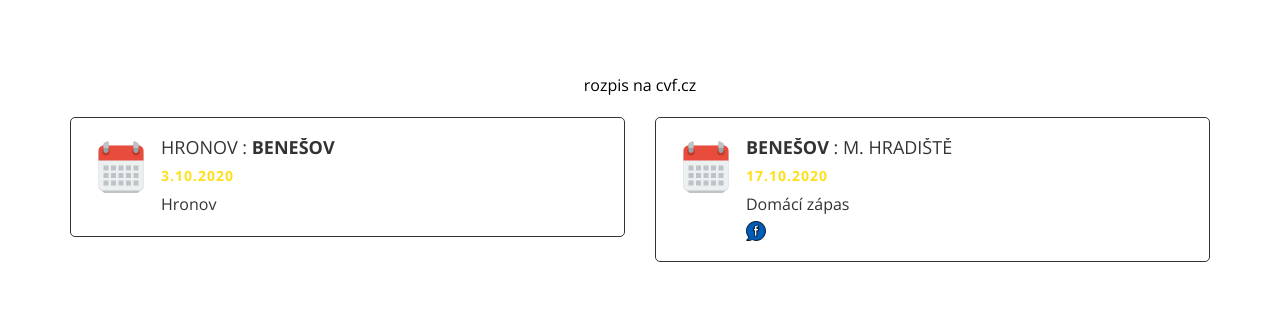
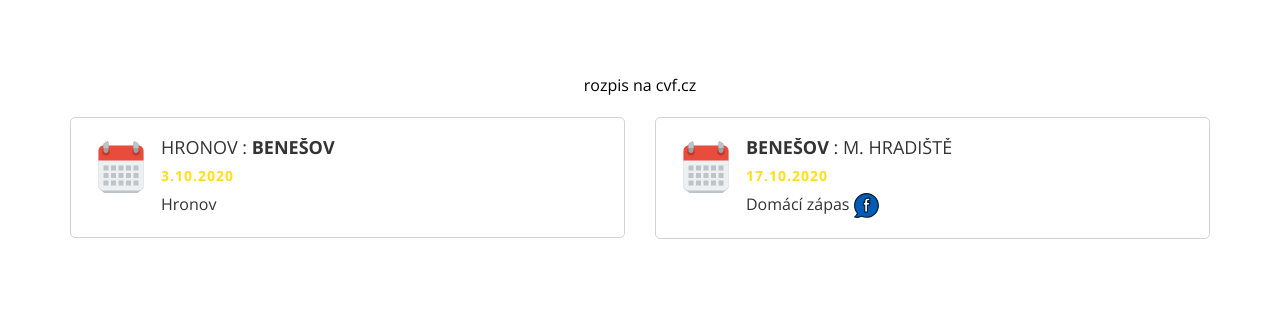
Before and after one commit to bohacc/volejbal-sokol-benesov-v3, an Angular app: page / in a window 1280 px wide. Shown: the part 3574-3886 px from the top of the page. Built offline with nearby package versions, Linux system fonts and the light colour scheme.

Commit message:
css template

```diff
--- a/src/app/app.component.html
+++ b/src/app/app.component.html
@@ -356,8 +356,7 @@
           <div class="media-body">
             <h4 class="media-heading text-uppercase"><strong>Benešov</strong> : M. Hradiště</h4>
             <h5>17.10.2020</h5>
-            <div>Domácí zápas</div>
-            <div><a href="https://www.facebook.com/events/314490516274104/?acontext=%7B%22source%22%3A5%2C%22action_history%22%3A[%7B%22surface%22%3A%22page%22%2C%22mechanism%22%3A%22main_list%22%2C%22extra_data%22%3A%22%5C%22[]%5C%22%22%7D]%2C%22has_source%22%3Atrue%7D" target="_blank"><img src="assets/img/facebook2.svg" alt="facebook"></a></div>
+            <div>Domácí zápas <a href="https://www.facebook.com/events/314490516274104/?acontext=%7B%22source%22%3A5%2C%22action_history%22%3A[%7B%22surface%22%3A%22page%22%2C%22mechanism%22%3A%22main_list%22%2C%22extra_data%22%3A%22%5C%22[]%5C%22%22%7D]%2C%22has_source%22%3Atrue%7D" target="_blank"><img src="assets/img/facebook2.svg" alt="facebook"></a></div>
           </div>
         </div>
       </div>
--- a/src/styles.scss
+++ b/src/styles.scss
@@ -38,8 +38,12 @@ html {
   width: 150px;
 }
 
-.team .media-body img, .events .media-body img {
+.team .media-body img {
   padding-top: 5px;
+  height: 25px;
+}
+
+.events .media-body img {
   height: 25px;
 }
 
@@ -70,7 +74,8 @@ html {
 .events .media {
   border-radius: 5px;
   padding: 20px;
-  border: 1px solid;
+  border: 1px solid lightgray;
+  min-height: 121px;
 }
 
 h5 {
```
